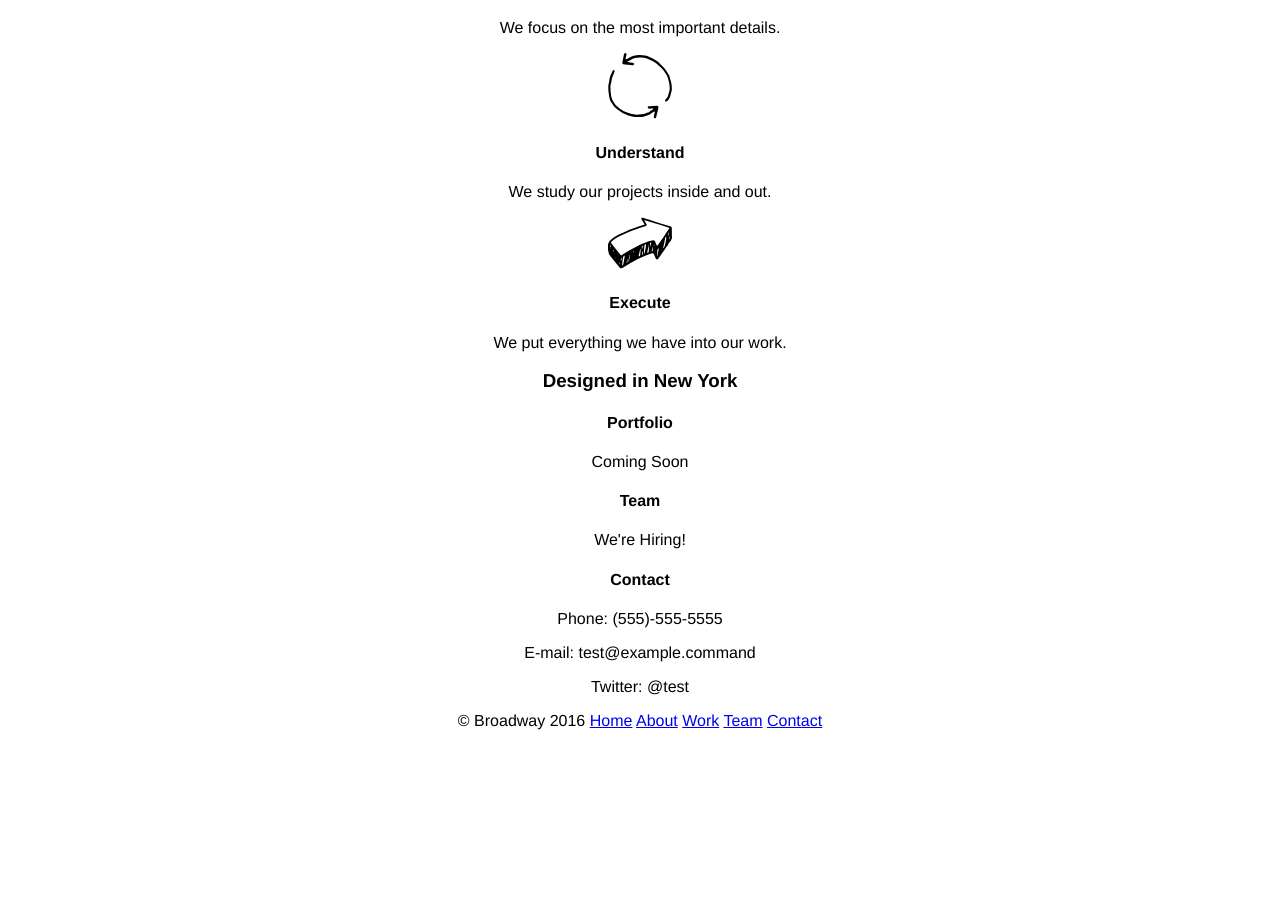
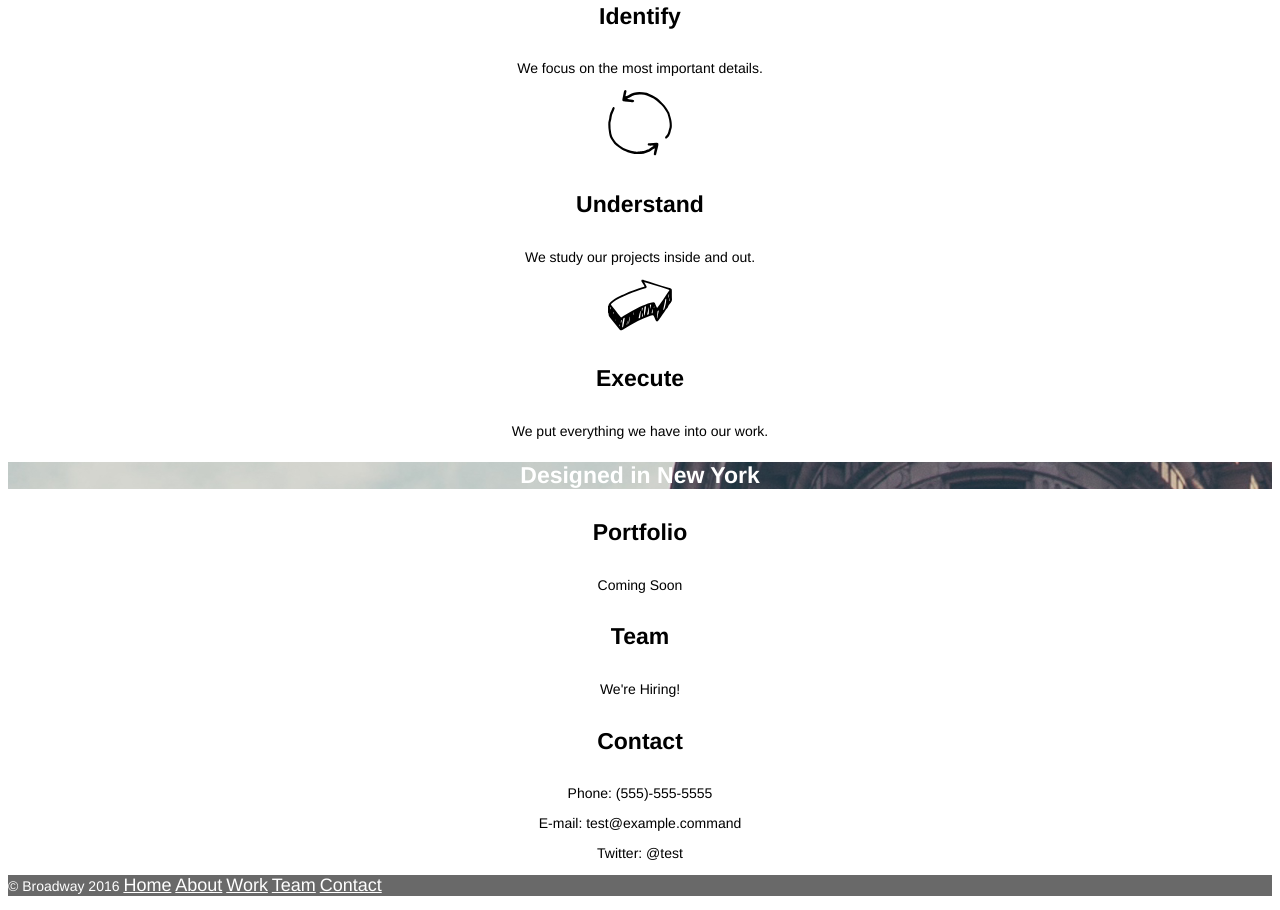
Before and after one commit to mattfine/broadway, a plain HTML site: page index.html in a window 1280 px wide. Shown: the part 514-1424 px from the top of the page. Before the commit the page ends 1260 px from the top, so only its background shows below. Drawn offline with Linux system fonts and the light colour scheme.

Commit message:
Finish css styling

```diff
--- a/resources/css/style.css
+++ b/resources/css/style.css
@@ -16,7 +16,37 @@ h1 {
   color: white;
 }
 
-#home p a {
+a {
   font-size: 18px;
   color: white;
 }
+
+h2 {
+  font-size: 32px;
+  font-weight: bold;
+}
+
+h3 {
+  background-image: url("../images/background.png");
+  background-size; cover;
+  background-position: center;
+  font-size: 23px;
+  font-weight: bold;
+  color: white;
+}
+
+h4 {
+  font-size: 23px;
+  font-weight: bold;
+}
+
+p {
+  font-size: 14px;
+}
+
+.footer {
+  background-color: dimgray;
+  color: white;
+  font-size: 11px;
+  text-align: left;
+}
```
